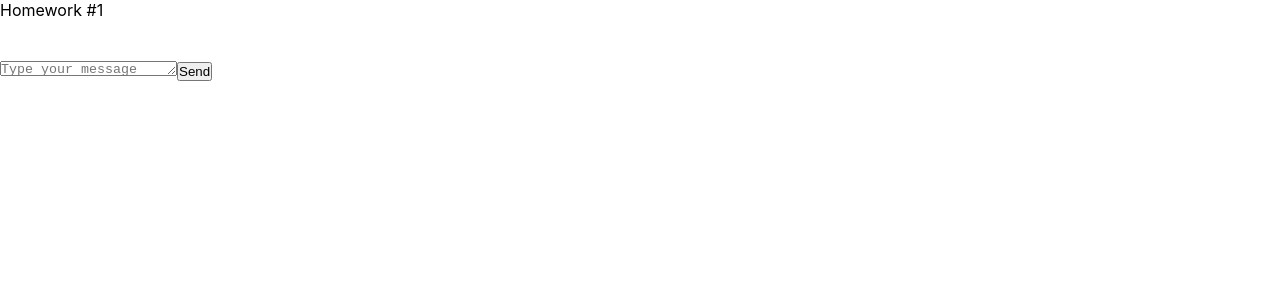
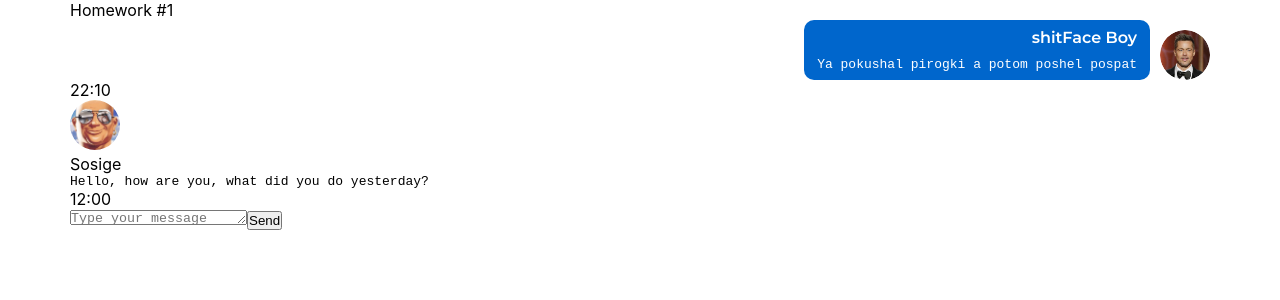
Before and after one commit to kiselevMaksim1223/HomeWork_Auto, a React (Create React App) app: page / in a window 1280 px wide. Shown: the top 300 px of the page. Built offline with nearby package versions, Linux system fonts and the light colour scheme.

Commit message:
change all type! all is work! verstka...

```diff
--- a/src/index.css
+++ b/src/index.css
@@ -1,3 +1,4 @@
+@import url('https://fonts.googleapis.com/css2?family=Montserrat:wght@400;600&display=swap');
 * {
     margin: 0;
     padding: 0;
--- a/src/s1-main/App.module.css
+++ b/src/s1-main/App.module.css
@@ -1,5 +1,8 @@
 .App {
     --header_height: 60px;
+    /*align-items: center;*/
+    width: 1140px;
+    margin: 0 auto;
 }
 
 .hw {
--- a/src/s2-homeworks/hw01/HW1.tsx
+++ b/src/s2-homeworks/hw01/HW1.tsx
@@ -4,6 +4,7 @@ import MessageSender from './message-sender/MessageSender'
 import s2 from '../../s1-main/App.module.css'
 import FriendMessage from './friend-message/FriendMessage'
 import avatar from './avatar.png'
+import avatar2 from './avatar2.jpg'
 
 /*
 * 1 - описать тип MessageType
@@ -14,29 +15,43 @@ import avatar from './avatar.png'
 * */
 
 // нужно создать правильный тип вместо any
-export type MessageType = any
+export type MessageType = {
+    id:number,
+    user: MesUserType,
+    message:MasMassageType
+}
+
+type MesUserType = {
+    avatar:string
+    name: string
+}
+
+type MasMassageType = {
+    text:string
+    time:string
+}
 
 // структуру объекта не менять
 export const message0: MessageType = {
     id: 0,
     user: {
         avatar: avatar, // можно менять
-        name: 'Some Name',  // можно менять
+        name: 'shitFace Boy',  // можно менять
     },
     message: {
-        text: 'some textsome textsome textsome textsome textsome textsome text', // можно менять
-        time: '22:00', // можно менять
+        text: 'Ya pokushal pirogki a potom poshel pospat', // можно менять
+        time: '22:10', // можно менять
     },
 }
 export const friendMessage0: MessageType = {
     id: 100,
     user: {
-        avatar: avatar, // можно менять
-        name: 'Friend Name', // можно менять
+        avatar: avatar2, // можно менять
+        name: 'Sosige', // можно менять
     },
     message: {
-        text: 'зеркальное сообщение для тренировки css', // можно менять
-        time: '22:00', // можно менять
+        text: 'Hello, how are you, what did you do yesterday?', // можно менять
+        time: '12:00', // можно менять
     },
 }
 
--- a/src/s2-homeworks/hw01/friend-message/FriendMessage.module.css
+++ b/src/s2-homeworks/hw01/friend-message/FriendMessage.module.css
@@ -7,7 +7,9 @@
 }
 
 .friendImageAndText img {
-
+    width: 50px;
+    height: 50px;
+    border-radius: 50%;
 }
 
 .friendText {
--- a/src/s2-homeworks/hw01/friend-message/FriendMessage.tsx
+++ b/src/s2-homeworks/hw01/friend-message/FriendMessage.tsx
@@ -1,8 +1,9 @@
 import React from 'react'
 import s from './FriendMessage.module.css'
+import {MessagePropsType} from "../message/Message";
 
 // создать тип вместо any и отобразить приходящие данные
-const FriendMessage = (props: any) => {
+const FriendMessage = (props: MessagePropsType) => {
     return (
         <div
             id={'hw1-friend-message-' + props.message.id}
@@ -12,7 +13,7 @@ const FriendMessage = (props: any) => {
                 <img
                     id={'hw1-friend-avatar-' + props.message.id}
                     // создаёт студент
-
+                    src={props.message.user.avatar}
                     //
                 />
                 <div className={s.friendText}>
@@ -21,7 +22,7 @@ const FriendMessage = (props: any) => {
                         className={s.friendName}
                     >
                         {/*создаёт студент*/}
-
+                        {props.message.user.name}
                         {/**/}
                     </div>
                     <pre
@@ -29,7 +30,7 @@ const FriendMessage = (props: any) => {
                         className={s.friendMessageText}
                     >
                         {/*создаёт студент*/}
-
+                        {props.message.message.text}
                         {/**/}
                     </pre>
                 </div>
@@ -39,7 +40,7 @@ const FriendMessage = (props: any) => {
                 className={s.friendTime}
             >
                 {/*создаёт студент*/}
-
+                {props.message.message.time}
                 {/**/}
             </div>
         </div>
--- a/src/s2-homeworks/hw01/message/Message.module.css
+++ b/src/s2-homeworks/hw01/message/Message.module.css
@@ -1,17 +1,36 @@
+@import url('https://fonts.googleapis.com/css2?family=Montserrat:wght@400;600&display=swap');
+
 .message {
-
+    /*display: flex;*/
+    /*justify-content: flex-end*/
 }
 
 .imageAndText {
+    display: flex;
+    justify-content: right;
+    flex-direction: row-reverse;
+    height: 60px;
 
 }
 
 .imageAndText img {
-
+    width: 50px;
+    height: 50px;
+    border-radius: 50%;
+    margin-left: 10px;
+    margin-top: 10px;
 }
 
 .text {
-
+    display: flex;
+    flex-direction: column;
+    align-items: flex-end;
+    background: #0066CC;
+    font-family: 'Montserrat', sans-serif;
+    color: #FFFFFF;
+    border-radius: 10px;
+    padding: 8px 13px;
+    /*box-shadow: 0px 5px 20px rgba(29, 33, 38, 0.03), 0px 1px 2px rgba(29, 33, 38, 0.1);*/
 }
 
 .text:after {
@@ -19,10 +38,17 @@
 }
 
 .name {
+    /*display: flex;*/
+    /*    justify-content: flex-end;*/
+    flex-grow: 1;
+    font-weight: 600;
 
 }
 
 .messageText {
+    /*display: flex;*/
+    /*flex-direction: column;*/
+    font-weight: 400;
 
 }
 
--- a/src/s2-homeworks/hw01/message/Message.tsx
+++ b/src/s2-homeworks/hw01/message/Message.tsx
@@ -1,8 +1,11 @@
 import React from 'react'
 import s from './Message.module.css'
+import {MessageType} from "../HW1";
 
 // нужно создать правильный тип вместо any
-export type MessagePropsType = any
+export type MessagePropsType = {
+    message: MessageType
+}
 
 // нужно отобразить приходящие данные
 const Message = (props: MessagePropsType) => {
@@ -12,25 +15,25 @@ const Message = (props: MessagePropsType) => {
                 <img
                     id={'hw1-avatar-' + props.message.id}
                     // создаёт студент
-
+                    src={props.message.user.avatar}
                     //
                 />
                 <div className={s.text}>
                     <div id={'hw1-name-' + props.message.id} className={s.name}>
                         {/*создаёт студент*/}
-
+                        {props.message.user.name}
                         {/**/}
                     </div>
                     <pre id={'hw1-text-' + props.message.id} className={s.messageText}>
                         {/*создаёт студент*/}
-
+                        {props.message.message.text}
                         {/**/}
                     </pre>
                 </div>
             </div>
             <div id={'hw1-time-' + props.message.id} className={s.time}>
                 {/*создаёт студент*/}
-
+                {props.message.message.time}
                 {/**/}
             </div>
         </div>
```
Also changed, not shown: src/s2-homeworks/hw01/avatar2.jpg (added).
